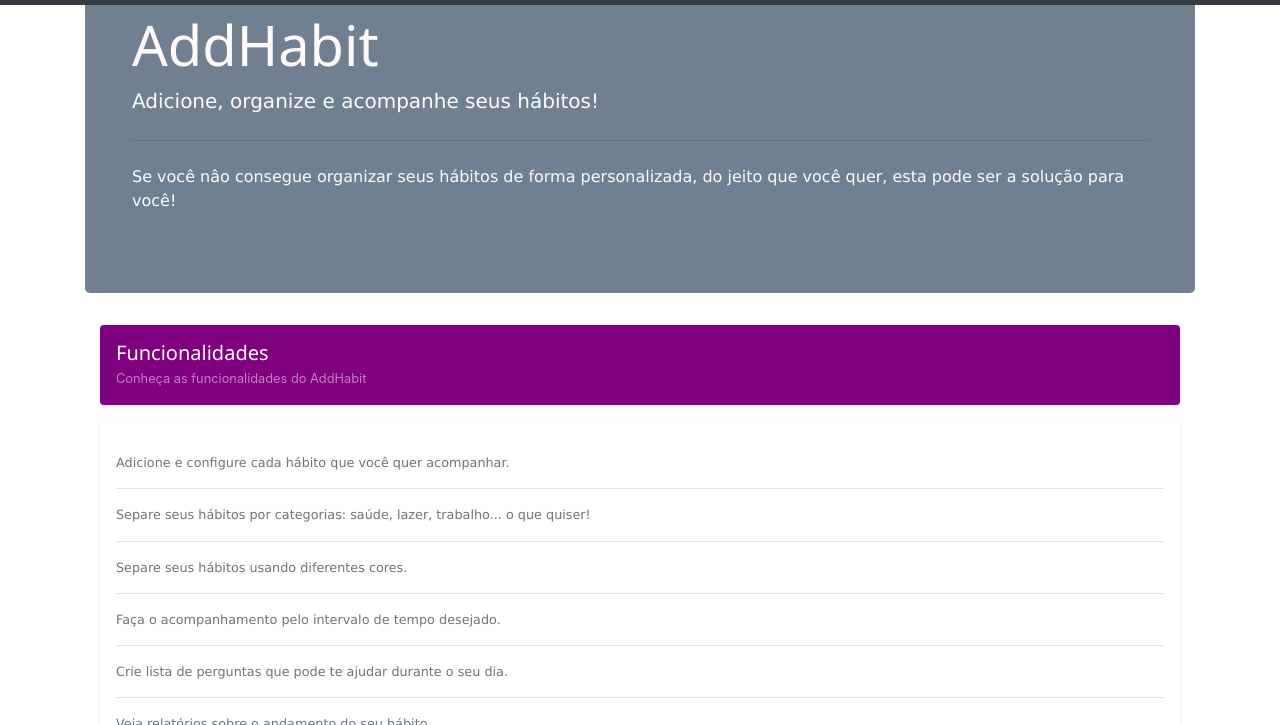
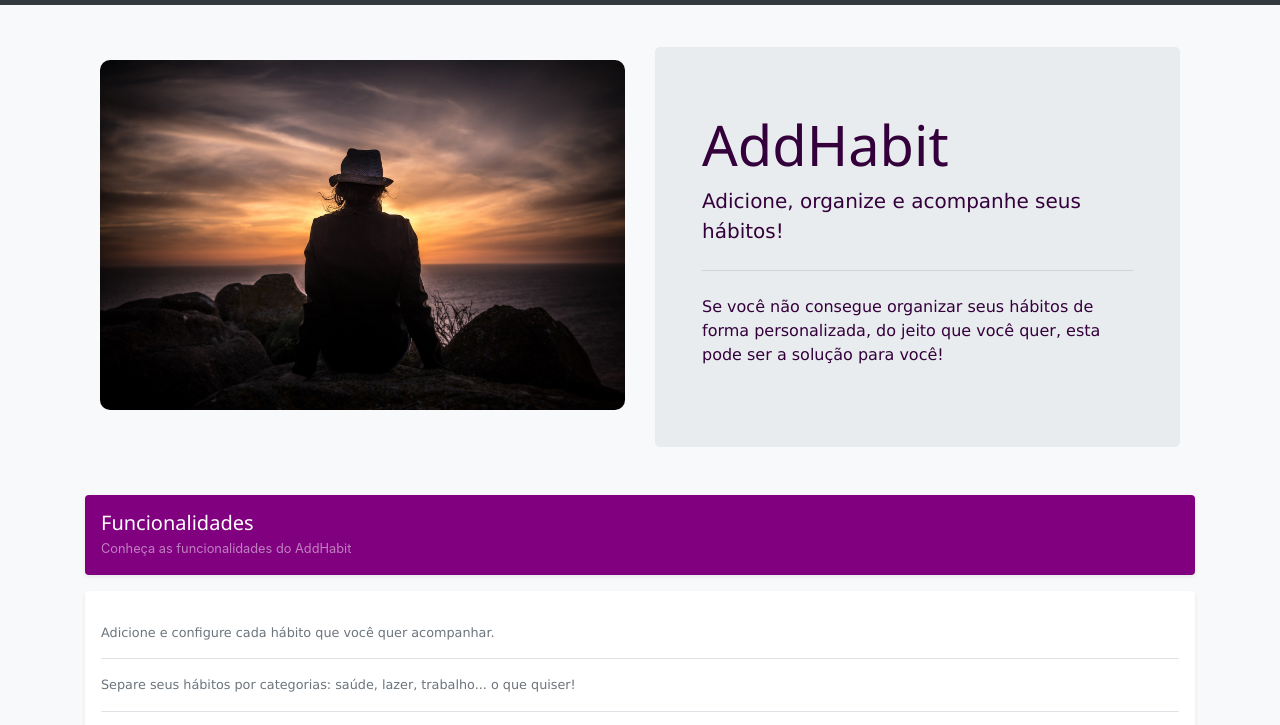
Before and after one commit to lcnunes09/AddHabit, a plain HTML site: page index.html in a window 1280 px wide. Shown: the part 53-778 px from the top of the page. Drawn offline with Linux system fonts and the light colour scheme.

Commit message:
Adicionando imagem e mudando estilo

```diff
--- a/css/style.css
+++ b/css/style.css
@@ -27,3 +27,16 @@ p, input, textarea {
 .bg-orangered{
     background-color: orangered;
 }
+
+.img-clip{
+    border-radius: 10px;
+    margin-top: 2.5%;
+}
+
+#container-margin-ln{
+    margin-top: 100px;
+}
+
+.jumbotron-bg-ln{
+    color: rgb(52, 0, 59);
+}
--- a/index.html
+++ b/index.html
@@ -2,13 +2,14 @@
 <html lang="pt-br">
     <head>
         <meta charset="utf-8">
+        <meta name="author" content="Luciana Nunes">
         <title>AddHabit - Adicione, organize e acompanhe seus hábitos!</title>
         <link rel="stylesheet" type="text/css" href="css/style.css">
         <link rel="stylesheet" type="text/css" href="bootstrap/css/bootstrap.min.css">
         <link rel="stylesheet" href="bootstrap/css/">
     </head>
 
-    <body>
+    <body class="bg-light">
         <nav class="navbar navbar-expand-lg fixed-top navbar-dark bg-dark">
 
             <a href="#" class="navbar-brand mr-auto mr-lg-0 logo-padding">AddHabit</a>
@@ -38,7 +39,13 @@
         </nav>
 
         <main role="main" class="container">
-            <div class="jumbotron" style="background-color: slategrey; color: snow;">
+            <div class="container">
+                <div class="row" id="container-margin-ln">
+                    <div class="col-lg-6">
+                        <img src="img/person-802075_1920.jpg" alt="Imagem de uma pessoa olhando para um lago." width="100%" class="img-clip">
+                    </div>
+                    <div class="col-lg-6">
+                        <div class="jumbotron jumbotron-bg-ln">
                             <div class="container">
                                 <h1 class="display-4">
                                     AddHabit
@@ -48,15 +55,14 @@
                                 </p>
                                 <hr class="my-4">
                                 <p>
-                        Se você nâo consegue organizar seus hábitos de forma personalizada, do jeito que você quer, esta pode ser
-                        a solução para você!
+                                    Se você não consegue organizar seus hábitos de forma personalizada, do jeito que você quer,
+                                    esta pode ser a solução para você!
                                 </p>
                             </div>
                         </div>
-
-
-            <section id="funcionalidades">
-                <div class="container">
+                    </div>
+                </div>
+            </div>
             <div class="d-flex align-items-center p-3 my-3 text-white-50 bg-purple rounded shadow-sm">
                 <div class="lh-100">
                     <h5 class="mb-0 text-white lh-100">Funcionalidades</h5>
@@ -120,11 +126,7 @@
                     </p>
                 </div>
             </div>
-                </div>
-            </section>
 
-
-            <section id="contato">
             <div class="container">
                 <h2 class="mt-5">Quer contribuir ou falar conosco? Entre em contato!</h2>
                 <form class="needs-validation" novalidate>
@@ -149,7 +151,6 @@
                     <button class="btn btn-primary btn-lg btn-block" type="submit">Enviar</button>
                 </form>
             </div>
-            </section>
         </main>
 
         <footer class="footer mt-auto py-3">
```
Lines whose indentation alone changed are shown as unchanged.
